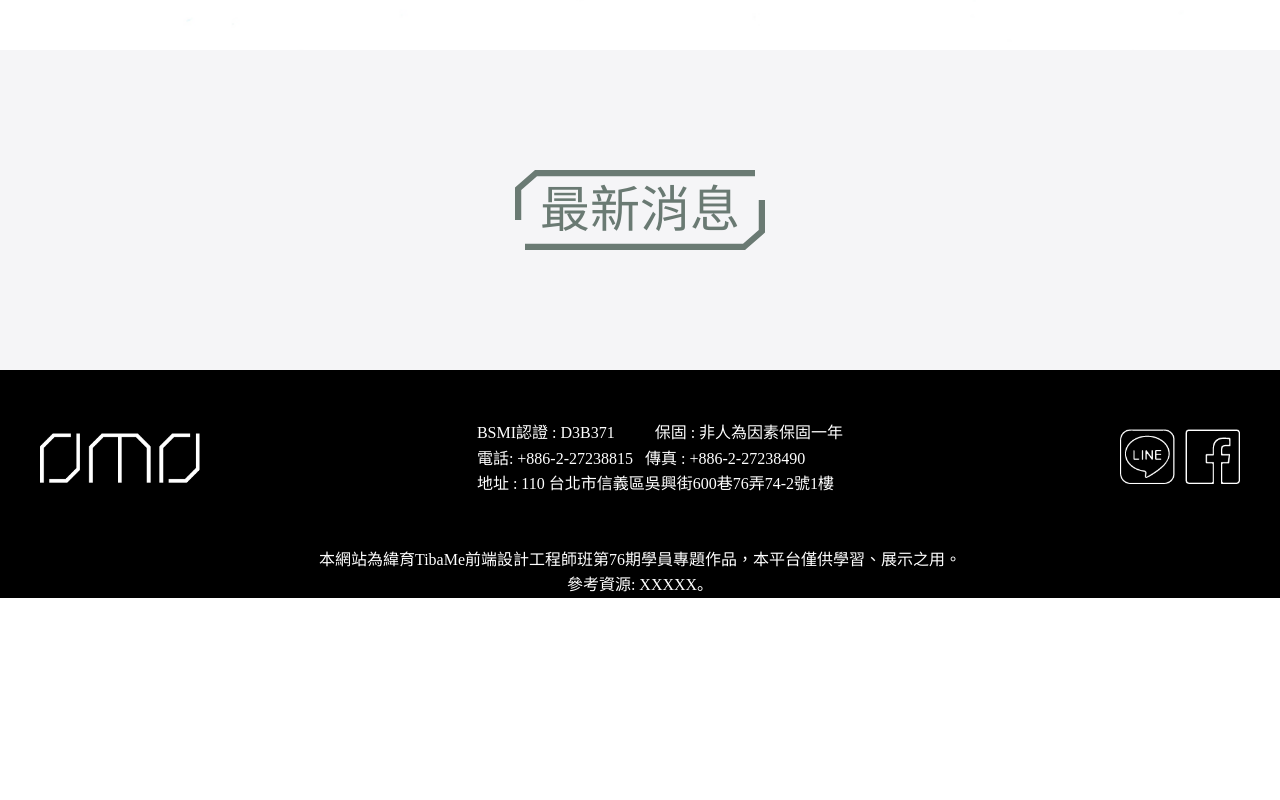
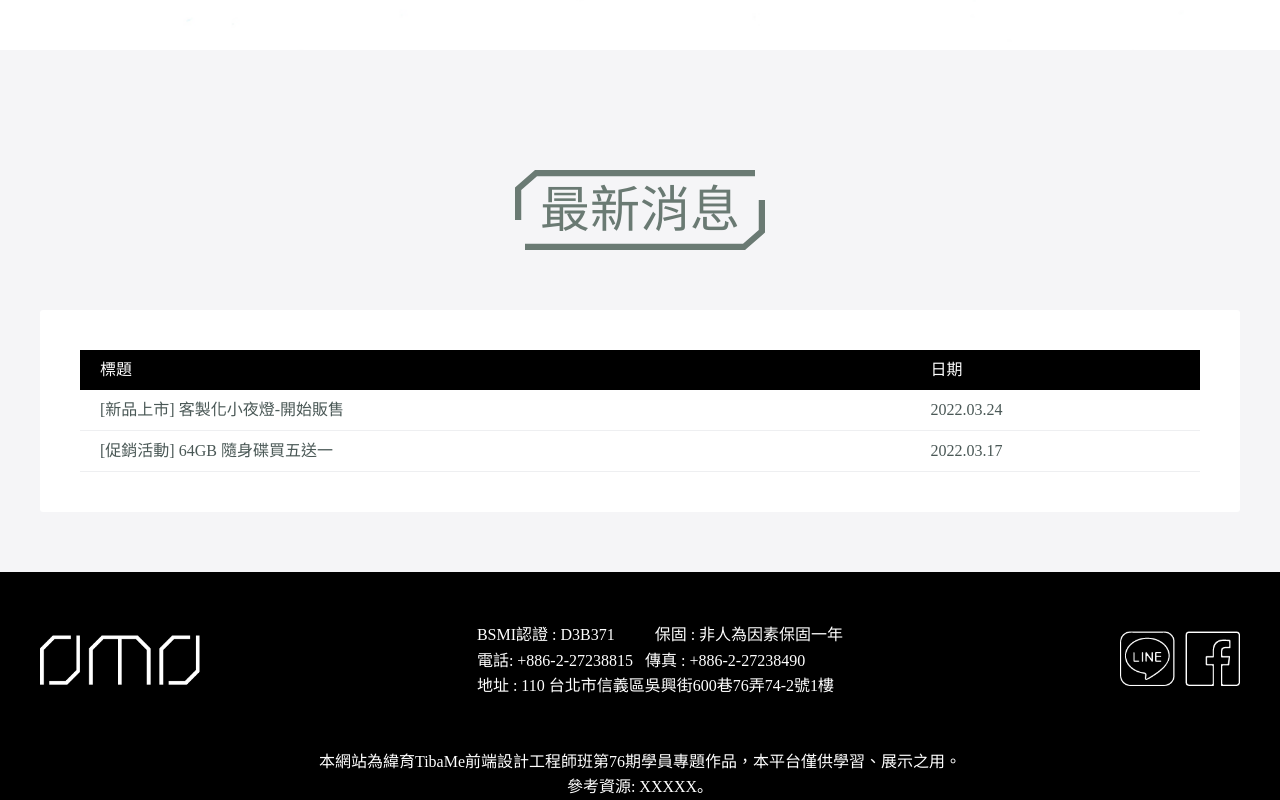
Before and after one commit to jayyehice/personal_project, a plain HTML site: page index.html in a window 1280 px wide. Shown: the part 3256-4056 px from the top of the page. Before the commit the page ends 3854 px from the top, so only its background shows below. Drawn offline with Linux system fonts and the light colour scheme.

Commit message:
add news

```diff
--- a/css/style.css
+++ b/css/style.css
@@ -400,6 +400,36 @@ main .news .subtitle h2::after{
     background-color: #6A7A73;
 }
 
+main .news .news_table{
+
+    background-color: #fff;
+    padding: 40px;
+    box-sizing: border-box;
+    border-radius: 3px;
+
+}
+
+main .news table{
+    width: 100%;
+}
+
+main .news table td{
+    line-height: 2.5;
+    padding-left: 20px;
+}
+
+main .news table thead{
+    background-color: #000;
+    color: #fff;
+}
+
+main .news tbody tr{
+    color: #4A5856;
+    border-bottom: 1px solid #EEEFF1;
+}
+
+
+
 
 
 /* -------------------------- footer -------------------------- */
--- a/index.html
+++ b/index.html
@@ -115,9 +115,36 @@
                 <div class="subtitle">
                     <h2>最新消息</h2>
                 </div>
+
+                <div class="news_table">
+                    <table>
+                        <thead>
+                            <tr>
+                                <td>標題</td>
+                                <td>日期</td>
+                            </tr>
+                        </thead>
+                        <tbody>
+                            <tr>
+                                <td>[新品上市]  客製化小夜燈-開始販售</td>
+                                <td>2022.03.24</td>
+                            </tr>
+                            <tr>
+                                <td>[促銷活動] 64GB 隨身碟買五送一 </td>
+                                <td>2022.03.17</td>
+                            </tr>
+                        </tbody>
+                    </table>
+                </div>
             </div>
 
         </section>
+
+
+
+
+
+
 
 	</main>
 	<!-- ----------------------footer------------------------ -->
```
